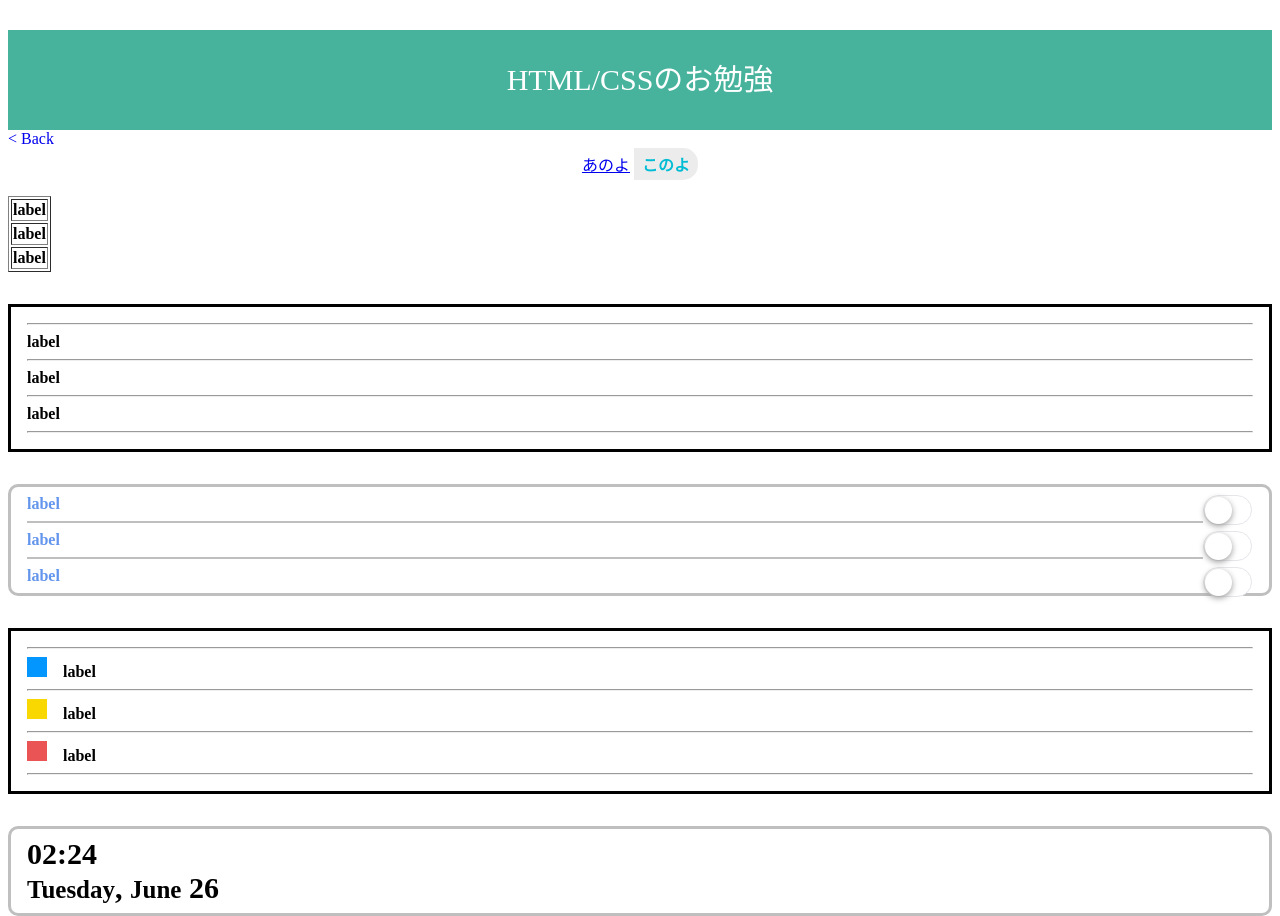
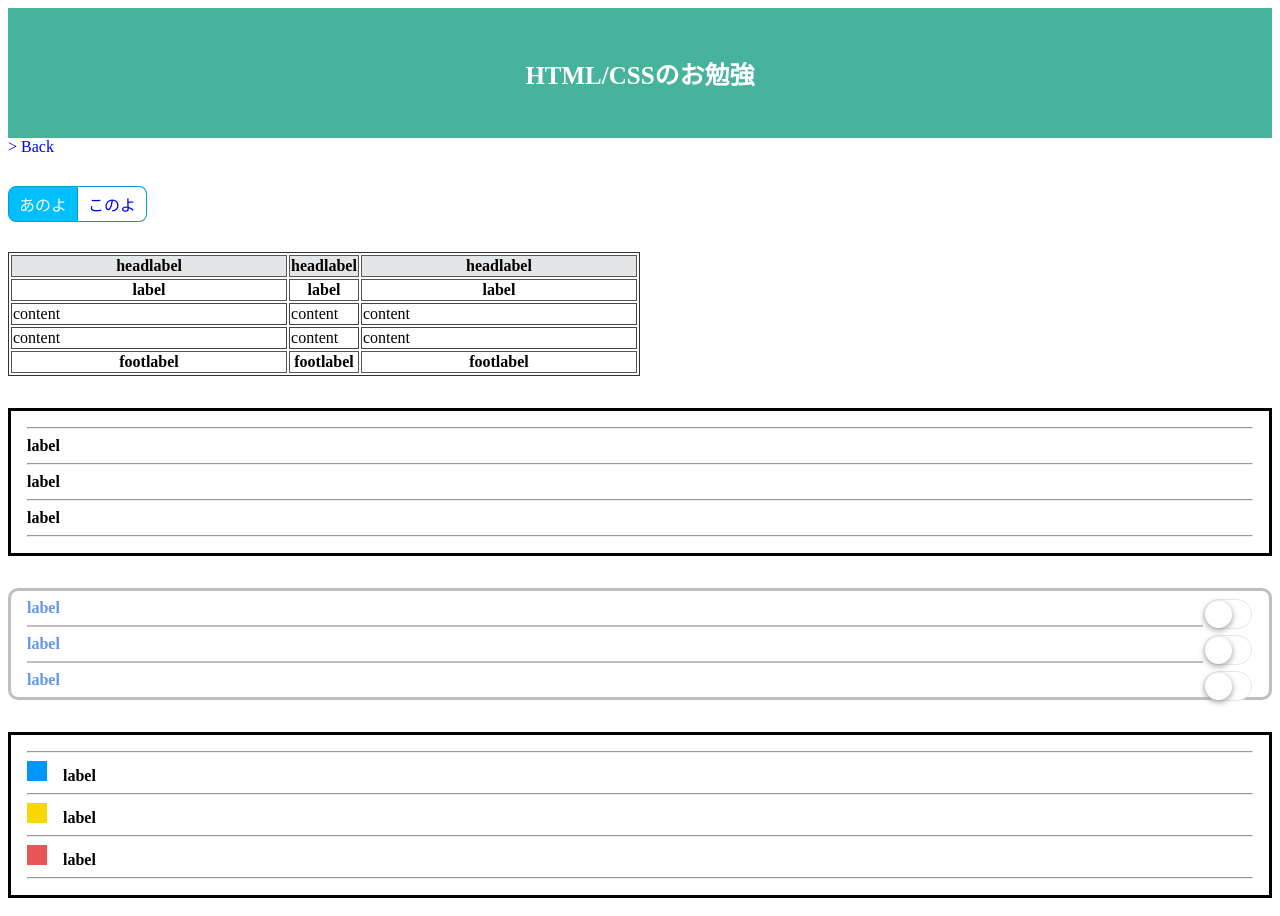
Before and after one commit to funnythingz/study-html-css, a plain HTML site: page index.html in a window 1280 px wide. Shown: the top 916 px of the page. Drawn offline with Linux system fonts and the light colour scheme.

Commit message:
refactor

```diff
--- a/index.html
+++ b/index.html
@@ -6,32 +6,60 @@
     <link rel="stylesheet" href="./styles.css">
   </head>
   <body>
-    <center>
-      <header><p>
+
+    <header class="header">
+      <h1 class="header__heading">
         HTML/CSSのお勉強
-      </p></header>
-    </center>
+      </h1>
+    </header>
 
-    <a href="index.html" style="text-decoration:none;">&lt; Back</a><br />
+    <div class="spacing">
+      <a href="index.html" class="to-back">Back</a>
+    </div>
 
-    <center>
-      <a href="index.html" class="button_left">あのよ</a>
-      <a href="index.html" class="button_right">このよ</a>
-    </center>
+    <div class="spacing">
+      <div class="kamaboko-menu">
+        <a class="kamaboko-menu-item is-active" href="index.html">あのよ</a><!--
+        --><a class="kamaboko-menu-item" href="index.html">このよ</a>
+      </div>
+    </div>
 
-
-    <p>
-    <table class="table1" border=1>
+    <table class="table1">
+      <col class="col-w50">
+      <col>
+      <col class="col-w50">
+      <thead>
         <tr>
+          <th>headlabel</th>
+          <th>headlabel</th>
+          <th>headlabel</th>
+        </tr>
+      </thead>
+      <tfoot>
+        <tr>
+          <th>footlabel</th>
+          <th>footlabel</th>
+          <th>footlabel</th>
+        </tr>
+      </tfoot>
+      <tbody>
+        <tr>
+          <th>label</th>
+          <th>label</th>
           <th>label</th>
         </tr>
         <tr>
-        <th>label</th>
+          <td>content</td>
+          <td>content</td>
+          <td>content</td>
         </tr>
         <tr>
-        <th>label</th>
+          <td>content</td>
+          <td>content</td>
+          <td>content</td>
         </tr>
-    </table></p>
+      </tbody>
+    </table>
 
     <div class="bar">
       <hr />
--- a/styles.css
+++ b/styles.css
@@ -1,13 +1,73 @@
+a, a:link {
+  text-decoration: none;
+}
+a:hover {
+  text-decoration: underline;
+}
 
-header{
-  height: 100px;
-  width: 100%;
+.to-back:before {
+  content: '>';
+  margin-right: 4px;
+}
+
+.header {
+  min-height: 100px;
   background-color: #47B39D;
   color: white;
+  padding: 30px 30px 0 30px;
 }
-header p{
-  font-size: 30px;
-  line-height: 100px;
+.header__heading {
+  font-size: 25px;
+  text-align: center;
+}
+
+.spacing {
+  margin-bottom: 30px;
+}
+
+.kamaboko-menu {
+  list-style: none;
+  padding: 0;
+}
+
+.kamaboko-menu-item {
+  display: inline-block;
+  border: solid 1px #009dcc;
+  padding: 5px 10px;
+}
+.kamaboko-menu-item:hover {
+  text-decoration: none;
+  opacity: 0.7;
+}
+
+.kamaboko-menu-item.is-active {
+  background-color: #00bfff;
+  color: #fff;
+}
+
+.kamaboko-menu-item:first-child {
+  border-radius: 8px 0 0 8px;
+}
+.kamaboko-menu-item:last-child {
+  border-left: 0 none;
+  border-radius: 0 8px 8px 0;
+}
+
+.table1 {
+  border: solid 1px #333;
+  width: 50%;
+}
+.table1 thead {
+  background-color: #e4e5e6;
+}
+.col-w50 {
+  width: 50%;
+}
+.table1 th {
+  border: solid 1px #555;
+}
+.table1 td {
+  border: solid 1px #444;
 }
 footer{
   bottom: 0;
```
Lines whose indentation alone changed are shown as unchanged.
